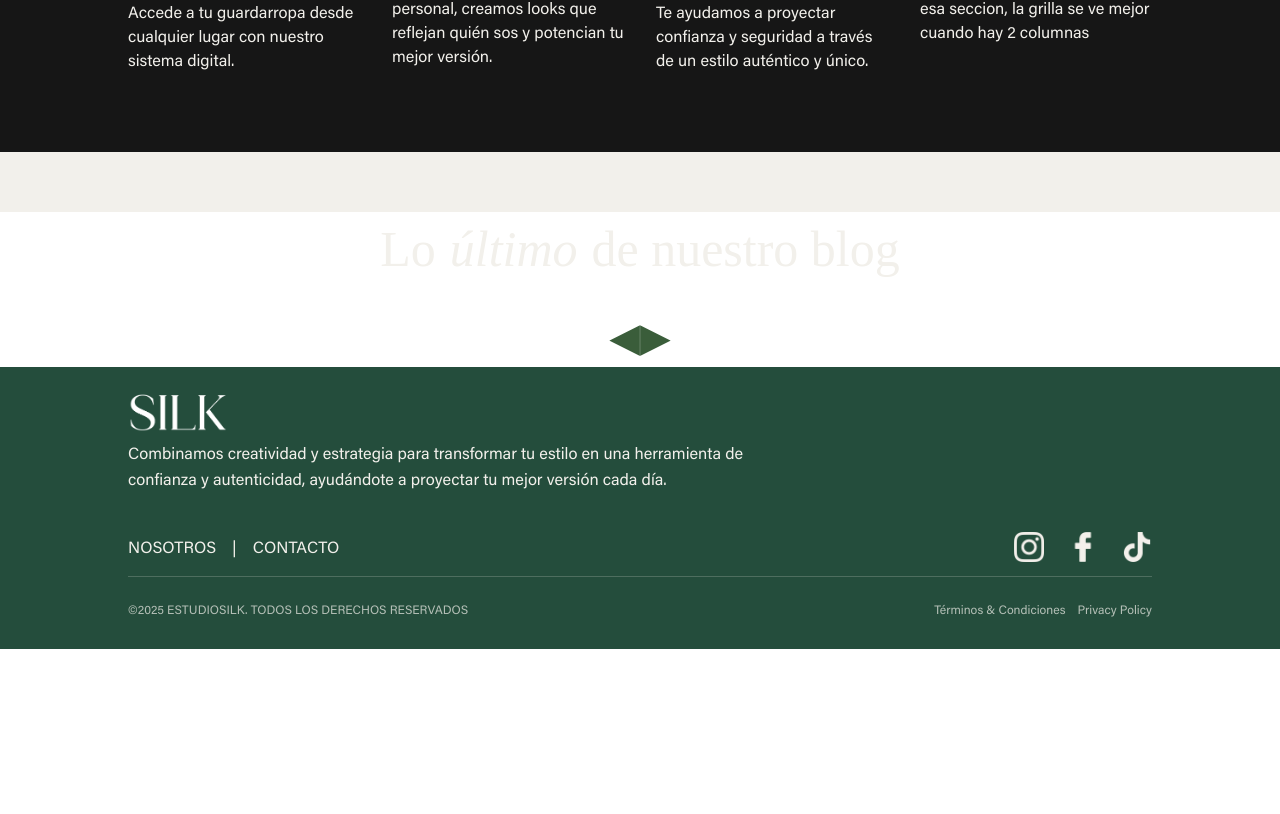
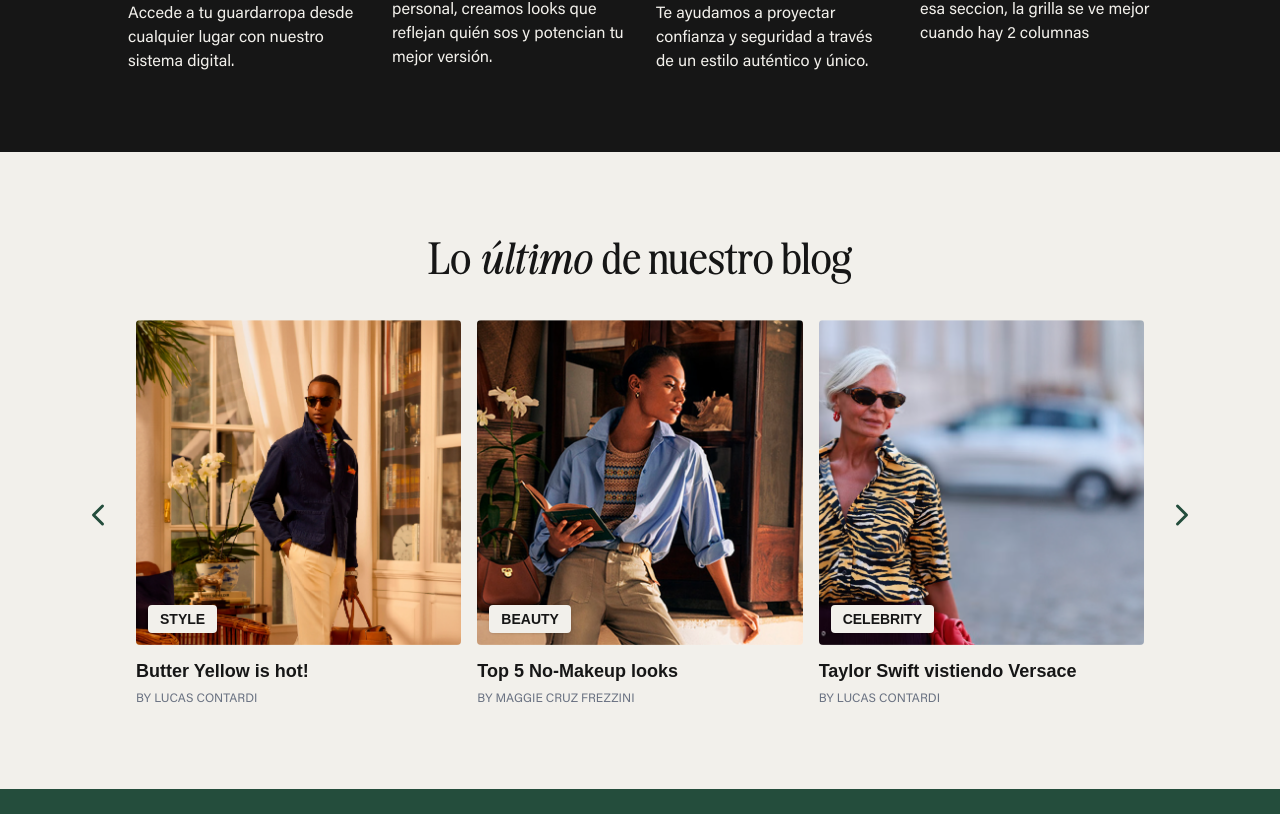
Before and after one commit to LautaroFullone/silk, a React (Vite) app in the folder client/: page / in a window 1280 px wide. Shown: the part 2104-2918 px from the top of the page. Before the commit the page ends 2753 px from the top, so only its background shows below. Built offline with nearby package versions, Linux system fonts and the light colour scheme; a web font is replaced by a local one.

Commit message:
feat: blogs carrousel updates

```diff
--- a/client/src/pages/Home/components/Blog.tsx
+++ b/client/src/pages/Home/components/Blog.tsx
@@ -1,42 +1,67 @@
-import React, { useEffect, useRef, useState } from 'react'
+import {
+   Carousel,
+   CarouselContent,
+   CarouselItem,
+   CarouselNext,
+   CarouselPrevious,
+} from '@shadcn/carousel'
+import { ChevronLeft, ChevronRight } from 'lucide-react'
+import React, { useEffect, useState } from 'react'
 import { Link } from 'react-router-dom'
-import styles from './Blog.module.css'
-import type { Blog } from '@models/Blog.model'
-// import { getBlogs } from "../../services/blogService";
-// import type { Blog } from "../../services/blogService";
+
+const mockBlogs = [
+   {
+      id: '1',
+      img: '/Banner-1.png',
+      category: 'STYLE',
+      title: 'Butter Yellow is hot!',
+      author: 'Lucas Contardi',
+   },
+   {
+      id: '2',
+      img: '/Banner-2.png',
+      category: 'BEAUTY',
+      title: 'Top 5 No-Makeup looks',
+      author: 'Maggie Cruz Frezzini',
+   },
+   {
+      id: '3',
+      img: '/Banner-3.png',
+      category: 'CELEBRITY',
+      title: 'Taylor Swift vistiendo Versace',
+      author: 'Lucas Contardi',
+   },
+   {
+      id: '4',
+      img: '/Banner-1.png',
+      category: 'STYLE',
+      title: 'Butter Yellow is hot!',
+      author: 'Lucas Contardi',
+   },
+   {
+      id: '5',
+      img: '/Banner-2.png',
+      category: 'BEAUTY',
+      title: 'Top 5 No-Makeup looks',
+      author: 'Maggie Cruz Frezzini',
+   },
+   {
+      id: '6',
+      img: '/Banner-3.png',
+      category: 'CELEBRITY',
+      title: 'Taylor Swift vistiendo Versace',
+      author: 'Lucas Contardi',
+   },
+]
 
 const Blog: React.FC = () => {
-   const [blogs, setBlogs] = useState<Blog[]>([])
+   // eslint-disable-next-line
+   const [blogs, setBlogs] = useState<any[]>([])
    const [currentIndex, setCurrentIndex] = useState(0)
    const itemsPerPage = 3
-   const blogRef = useRef<HTMLDivElement>(null)
-   const [isVisible, setIsVisible] = useState(false)
 
    useEffect(() => {
-      // const fetchBlogs = async () => {
-      //    const blogsData = await getBlogs()
-      //    setBlogs(blogsData)
-      // }
-      // fetchBlogs()
-      setBlogs([])
-   }, [])
-
-   useEffect(() => {
-      const observer = new IntersectionObserver(
-         ([entry]) => {
-            if (entry.isIntersecting) {
-               setIsVisible(true)
-               observer.disconnect()
-            }
-         },
-         { threshold: 0.2 }
-      )
-
-      if (blogRef.current) {
-         observer.observe(blogRef.current)
-      }
-
-      return () => observer.disconnect()
+      setBlogs(mockBlogs)
    }, [])
 
    const nextSlide = () => {
@@ -52,46 +77,69 @@ const Blog: React.FC = () => {
    }
 
    return (
-      <div ref={blogRef} className={`${styles.blog} ${isVisible ? styles.fadeIn : ''}`}>
-         <h2>
-            <span style={{ fontFamily: 'VeryVogueText' }}>Lo</span>{' '}
-            <em style={{ fontFamily: 'VeryVogueTextItalic' }}>último</em>{' '}
-            <span style={{ fontFamily: 'VeryVogueText' }}>de nuestro blog</span>
-         </h2>
+      <section className="bg-tertiary py-20">
+         <div className="max-w-xs sm:max-w-xl lg:max-w-5xl mx-auto text-secondary">
+            <h2 className="font-very-vogue text-5xl text-center mb-10">
+               Lo <span className="italic mr-1">último</span> de nuestro blog
+            </h2>
 
-         <div className={styles.blogCarousel} aria-live="polite">
-            <button
-               className={styles.carouselButton}
-               onClick={prevSlide}
-               aria-label="Ver anteriores"
-            >
-               ◀
-            </button>
+            {!blogs.length ? (
+               <p className="text-center text-gray-500 mt-10 text-xl">
+                  Aún no hay entradas de blog.
+               </p>
+            ) : (
+               <>
+                  <div className="sm:hidden flex justify-center mb-2 text-xs text-gray-400">
+                     Desliza para ver más
+                  </div>
+                  {/* <CarouselPrevious className="flex-shrink-0 mr-2" /> */}
+                  <Carousel
+                     opts={{
+                        align: 'start',
+                        loop: true,
+                     }}
+                     className="w-full"
+                  >
+                     <CarouselPrevious className="hidden sm:flex" />
+                     <CarouselContent className="m-0">
+                        {blogs.map((blog) => (
+                           <CarouselItem
+                              key={`blog-slot-${blog.id}`}
+                              className="basis-full sm:basis-1/2 lg:basis-1/3 px-2 pl-2 pr-2"
+                           >
+                              <Link
+                                 to={`/blog/${blog.id}`}
+                                 className="block w-full group text-left"
+                              >
+                                 <div className="relative mb-3 aspect-square rounded-sm overflow-hidden">
+                                    <img
+                                       src={blog.img}
+                                       alt={blog.title}
+                                       className="w-full h-full object-cover object-center group-hover:scale-105 transition-transform duration-300"
+                                    />
 
-            {blogs.slice(currentIndex, currentIndex + itemsPerPage).map((blog) => (
-               <Link
-                  key={blog.id}
-                  to={`/bloggers/${blog.id}`}
-                  className={styles.blogLink}
-               >
-                  <div className={styles.blogItem}>
-                     <img src={blog.img} alt={blog.title} />
-                     <div className={styles.blogCategory}>{blog.category}</div>
-                     <h3>{blog.title}</h3>
-                     <p className={styles.blogAuthor}>BY {blog.author.toUpperCase()}</p>
-                  </div>
-               </Link>
-            ))}
+                                    <div className="absolute left-3 bottom-3 bg-tertiary px-3 py-1 rounded text-sm font-semibold uppercase shadow">
+                                       {blog.category}
+                                    </div>
+                                 </div>
 
-            <button
-               className={styles.carouselButton}
-               onClick={nextSlide}
-               aria-label="Ver siguientes"
-            >
-               ▶
-            </button>
+                                 <h3 className="text-lg  font-bold mb-1">{blog.title}</h3>
+
+                                 <p className="text-xs text-gray-500 mb-1">
+                                    BY {blog.author?.toUpperCase()}
+                                 </p>
+                              </Link>
+                           </CarouselItem>
+                        ))}
+                     </CarouselContent>
+                     <CarouselNext className="hidden sm:flex" />
+                     {/* <CarouselPrevious className="hidden sm:flex left-2 z-10" />
+                     <CarouselNext className="hidden sm:flex right-2 z-10" /> */}
+                  </Carousel>
+               </>
+            )}
          </div>
-      </div>
+      </section>
    )
 }
 
--- a/client/src/shared/shadcn/ui/carousel.tsx
+++ b/client/src/shared/shadcn/ui/carousel.tsx
@@ -1,11 +1,9 @@
-import * as React from "react"
-import useEmblaCarousel, {
-  type UseEmblaCarouselType,
-} from "embla-carousel-react"
-import { ArrowLeft, ArrowRight } from "lucide-react"
+import * as React from 'react'
+import useEmblaCarousel, { type UseEmblaCarouselType } from 'embla-carousel-react'
+import { ArrowLeft, ArrowRight, ChevronLeft, ChevronRight } from 'lucide-react'
 
-import { cn } from "@shared/shadcn/utils.ts"
-import { Button } from "@shared/shadcn/ui/button"
+import { cn } from '@shared/shadcn/utils.ts'
+import { Button } from '@shared/shadcn/ui/button'
 
 type CarouselApi = UseEmblaCarouselType[1]
 type UseCarouselParameters = Parameters<typeof useEmblaCarousel>
@@ -15,7 +13,7 @@ type CarouselPlugin = UseCarouselParameters[1]
 type CarouselProps = {
    opts?: CarouselOptions
    plugins?: CarouselPlugin
-  orientation?: "horizontal" | "vertical"
+   orientation?: 'horizontal' | 'vertical'
    setApi?: (api: CarouselApi) => void
 }
 
@@ -34,25 +32,25 @@ function useCarousel() {
    const context = React.useContext(CarouselContext)
 
    if (!context) {
-    throw new Error("useCarousel must be used within a <Carousel />")
+      throw new Error('useCarousel must be used within a <Carousel />')
    }
 
    return context
 }
 
 function Carousel({
-  orientation = "horizontal",
+   orientation = 'horizontal',
    opts,
    setApi,
    plugins,
    className,
    children,
    ...props
-}: React.ComponentProps<"div"> & CarouselProps) {
+}: React.ComponentProps<'div'> & CarouselProps) {
    const [carouselRef, api] = useEmblaCarousel(
       {
          ...opts,
-      axis: orientation === "horizontal" ? "x" : "y",
+         axis: orientation === 'horizontal' ? 'x' : 'y',
       },
       plugins
    )
@@ -75,10 +73,10 @@ function Carousel({
 
    const handleKeyDown = React.useCallback(
       (event: React.KeyboardEvent<HTMLDivElement>) => {
-      if (event.key === "ArrowLeft") {
+         if (event.key === 'ArrowLeft') {
             event.preventDefault()
             scrollPrev()
-      } else if (event.key === "ArrowRight") {
+         } else if (event.key === 'ArrowRight') {
             event.preventDefault()
             scrollNext()
          }
@@ -94,11 +92,11 @@ function Carousel({
    React.useEffect(() => {
       if (!api) return
       onSelect(api)
-    api.on("reInit", onSelect)
-    api.on("select", onSelect)
+      api.on('reInit', onSelect)
+      api.on('select', onSelect)
 
       return () => {
-      api?.off("select", onSelect)
+         api?.off('select', onSelect)
       }
    }, [api, onSelect])
 
@@ -108,8 +106,7 @@ function Carousel({
             carouselRef,
             api: api,
             opts,
-        orientation:
-          orientation || (opts?.axis === "y" ? "vertical" : "horizontal"),
+            orientation: orientation || (opts?.axis === 'y' ? 'vertical' : 'horizontal'),
             scrollPrev,
             scrollNext,
             canScrollPrev,
@@ -118,7 +115,7 @@ function Carousel({
       >
          <div
             onKeyDownCapture={handleKeyDown}
-        className={cn("relative", className)}
+            className={cn('relative', className)}
             role="region"
             aria-roledescription="carousel"
             data-slot="carousel"
@@ -130,19 +127,15 @@ function Carousel({
    )
 }
 
-function CarouselContent({ className, ...props }: React.ComponentProps<"div">) {
+function CarouselContent({ className, ...props }: React.ComponentProps<'div'>) {
    const { carouselRef, orientation } = useCarousel()
 
    return (
-    <div
-      ref={carouselRef}
-      className="overflow-hidden"
-      data-slot="carousel-content"
-    >
+      <div ref={carouselRef} className="overflow-hidden" data-slot="carousel-content">
          <div
             className={cn(
-          "flex",
-          orientation === "horizontal" ? "-ml-4" : "-mt-4 flex-col",
+               'flex',
+               orientation === 'horizontal' ? '-ml-4' : '-mt-4 flex-col',
                className
             )}
             {...props}
@@ -151,7 +144,7 @@ function CarouselContent({ className, ...props }: React.ComponentProps<"div">) {
    )
 }
 
-function CarouselItem({ className, ...props }: React.ComponentProps<"div">) {
+function CarouselItem({ className, ...props }: React.ComponentProps<'div'>) {
    const { orientation } = useCarousel()
 
    return (
@@ -160,8 +153,8 @@ function CarouselItem({ className, ...props }: React.ComponentProps<"div">) {
          aria-roledescription="slide"
          data-slot="carousel-item"
          className={cn(
-        "min-w-0 shrink-0 grow-0 basis-full",
-        orientation === "horizontal" ? "pl-4" : "pt-4",
+            'min-w-0 shrink-0 grow-0 basis-full',
+            orientation === 'horizontal' ? 'pl-4' : 'pt-4',
             className
          )}
          {...props}
@@ -169,63 +162,44 @@ function CarouselItem({ className, ...props }: React.ComponentProps<"div">) {
    )
 }
 
-function CarouselPrevious({
-  className,
-  variant = "outline",
-  size = "icon",
-  ...props
-}: React.ComponentProps<typeof Button>) {
-  const { orientation, scrollPrev, canScrollPrev } = useCarousel()
+function CarouselPrevious({ className = '', size = 36, ...props }) {
+   const { orientation, scrollPrev } = useCarousel()
 
    return (
-    <Button
+      <ChevronLeft
          data-slot="carousel-previous"
-      variant={variant}
          size={size}
          className={cn(
-        "absolute size-8 rounded-full",
-        orientation === "horizontal"
-          ? "top-1/2 -left-12 -translate-y-1/2"
-          : "-top-12 left-1/2 -translate-x-1/2 rotate-90",
+            'absolute cursor-pointer text-primary',
+            orientation === 'horizontal'
+               ? 'top-1/2 -left-12 -translate-y-1/2'
+               : '-top-12 left-1/2 -translate-x-1/2 rotate-90',
             className
          )}
-      disabled={!canScrollPrev}
          onClick={scrollPrev}
          {...props}
-    >
-      <ArrowLeft />
-      <span className="sr-only">Previous slide</span>
-    </Button>
+      />
    )
 }
 
-function CarouselNext({
-  className,
-  variant = "outline",
-  size = "icon",
-  ...props
-}: React.ComponentProps<typeof Button>) {
+function CarouselNext({ className = '', size = 36, ...props }) {
    const { orientation, scrollNext, canScrollNext } = useCarousel()
 
    return (
-    <Button
+      <ChevronRight
          data-slot="carousel-next"
-      variant={variant}
          size={size}
          className={cn(
-        "absolute size-8 rounded-full",
-        orientation === "horizontal"
-          ? "top-1/2 -right-12 -translate-y-1/2"
-          : "-bottom-12 left-1/2 -translate-x-1/2 rotate-90",
+            'absolute cursor-pointer text-primary',
+            !canScrollNext && 'disabled',
+            orientation === 'horizontal'
+               ? 'top-1/2 -right-12 -translate-y-1/2'
+               : '-bottom-12 left-1/2 -translate-x-1/2 rotate-90',
             className
          )}
-      disabled={!canScrollNext}
          onClick={scrollNext}
          {...props}
-    >
-      <ArrowRight />
-      <span className="sr-only">Next slide</span>
-    </Button>
+      />
    )
 }
 
```
Also changed, not shown: client/src/pages/Home/components/ConfidenceSection.tsx (+8 -3 lines). Lines whose indentation alone changed are shown as unchanged.
